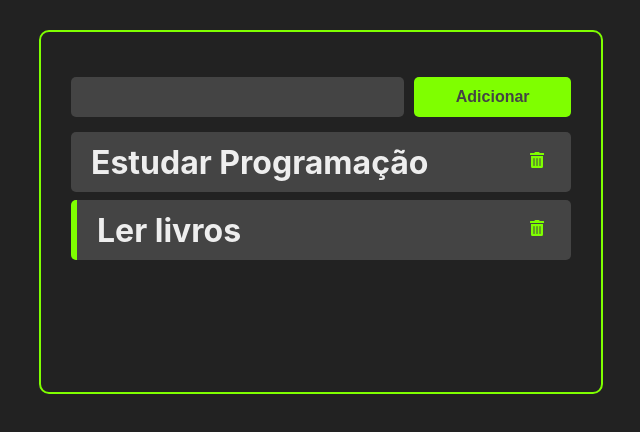
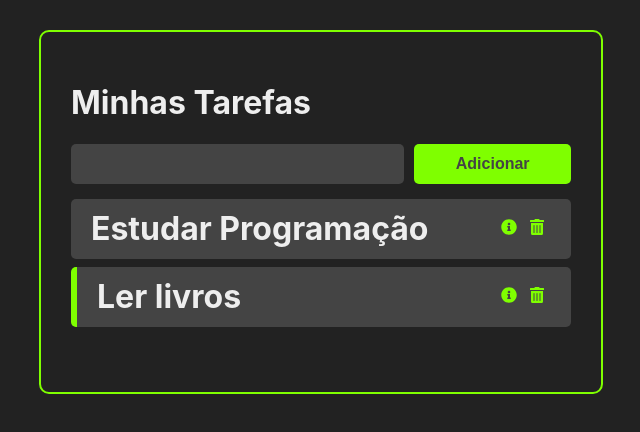
Before and after one commit to JoaoCBarros/tasks-controll-web, a React (Create React App) app: page / in a window 1280 px wide. Shown: the top 432 px of the page, without its empty margins (319-959 px from the left). Built offline with nearby package versions, Linux system fonts and the light colour scheme; the HTML template or start-up script is replaced by a standard one.

Commit message:
Added React Router DOM

```diff
--- a/package.json
+++ b/package.json
@@ -10,6 +10,7 @@
     "react-dom": "^18.2.0",
     "react-icon": "^1.0.0",
     "react-icons": "^4.4.0",
+    "react-router-dom": "^5.2.0",
     "react-scripts": "5.0.1",
     "uuid": "^8.3.2",
     "web-vitals": "^2.1.4"
--- a/src/App.jsx
+++ b/src/App.jsx
@@ -1,8 +1,12 @@
 import React, { useState } from "react";
-import './App.css';
+import {v4 as uuidv4} from "uuid"
+
 import AddTask from "./components/AddTask";
 import Tasks from "./components/Tasks";
-import {v4 as uuidv4} from "uuid"
+import Header from "./components/Header";
+
+import './App.css';
+
 const App = () => {
   const [tasks, setTasks] = useState([{
     id: '1',
@@ -45,6 +49,7 @@ const handleTaskDelete = (taskId) => {
   return (
     <>
       <div className="container">
+        <Header/>
         <AddTask hanldeTaskAddition={hanldeTaskAddition} />
         <Tasks tasks={tasks} handleTaskClick={handleTaskClick} handleTaskDelete={handleTaskDelete}/>
       </div>
--- /dev/null
+++ b/src/components/Header.jsx
@@ -0,0 +1,8 @@
+import React from 'react';
+const Header = () => {
+    return (
+        <h1 style={{color: "#eee"}}>Minhas Tarefas</h1>
+     );
+}
+
+export default Header;
--- a/src/components/Task.css
+++ b/src/components/Task.css
@@ -14,7 +14,7 @@
     cursor: pointer;
 }
 
-.remove-task-button{
+.remove-task-button, .see-task-details-button{
     border: none;
     background-color: #444;
     font-size: 16px;
--- a/src/components/Task.jsx
+++ b/src/components/Task.jsx
@@ -1,5 +1,5 @@
 import React from 'react';
-import { FaTrashAlt } from 'react-icons/fa';
+import { FaTrashAlt, FaInfoCircle } from 'react-icons/fa';
 import './Task.css';
 const Task = ({task, handleTaskClick, handleTaskDelete}) => {
     return (
@@ -8,7 +8,10 @@ const Task = ({task, handleTaskClick, handleTaskDelete}) => {
                 <h1>{task.title}</h1>
             </div>
             <div className='buttons-container'>
-                <button className='remove-task-button' onClick={() => handleTaskDelete(task.id)}>
+                <button className='remove-task-button'>
+                    <FaInfoCircle style={{color: "chartreuse"}}/>
+                </button>
+                <button className='see-task-details-button' onClick={() => handleTaskDelete(task.id)}>
                     <FaTrashAlt style={{color: "chartreuse"}}/>
                 </button>
             </div>
```
Also changed, not shown: 1 other file (tests, documents, lock files or other folders).
